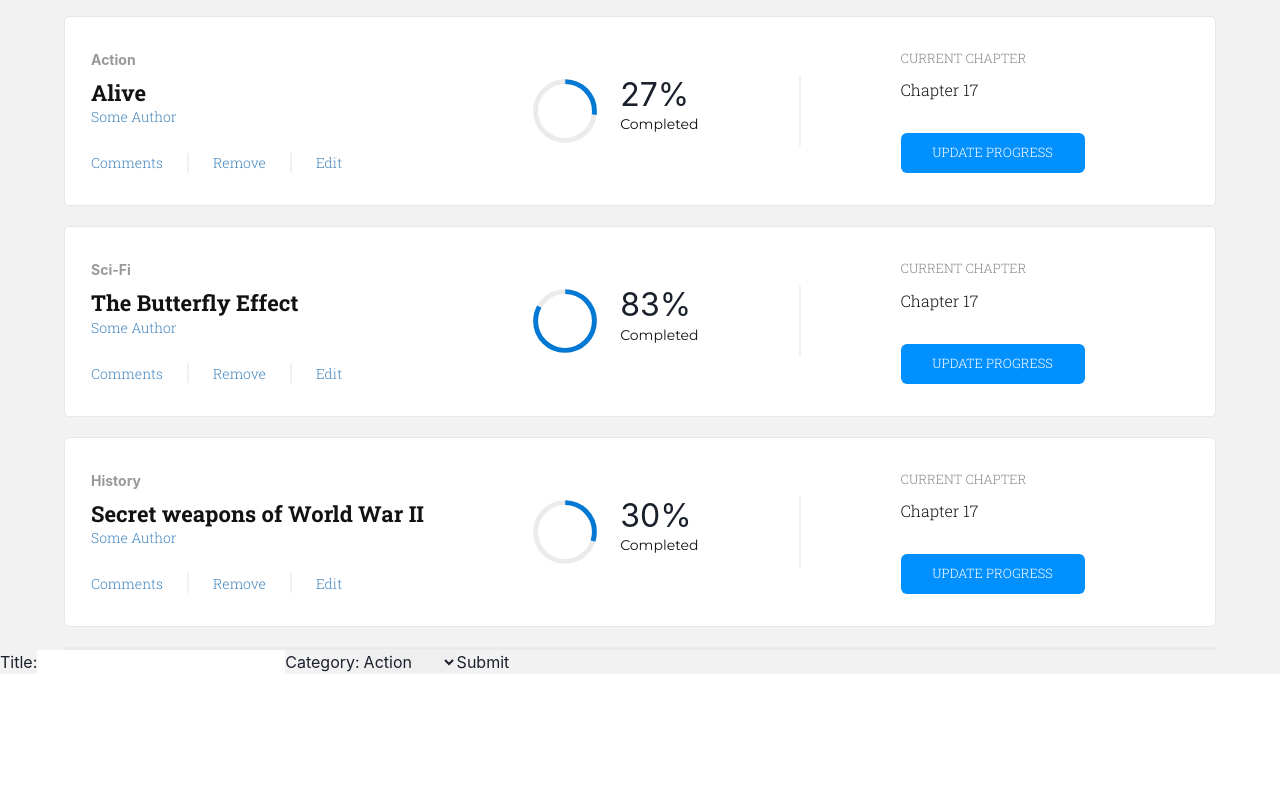
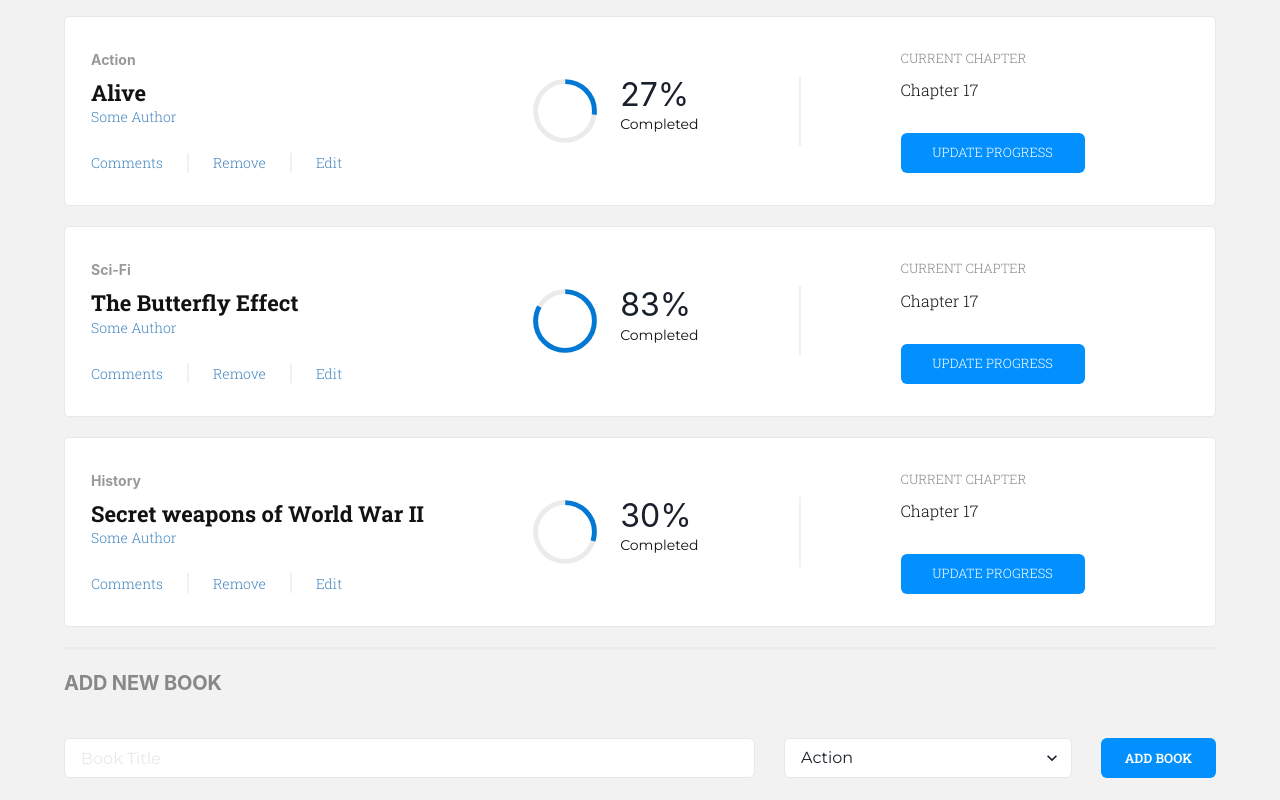
Before and after one commit to Bismarck-GM/react-bookstore-CMS, a React (Create React App) app: page / in a window 1280 px wide. Shown: the part 550-1350 px from the top of the page. Before the commit the page ends 1224 px from the top, so only its background shows below. Built offline with nearby package versions, Linux system fonts and the light colour scheme.

Commit message:
Add styling to the form.

```diff
--- a/src/containers/BooksForm.js
+++ b/src/containers/BooksForm.js
@@ -1,6 +1,17 @@
 import { useState, useEffect } from 'react';
 import { connect } from 'react-redux';
 import PropTypes from 'prop-types';
+import {
+  // Box,
+  // HStack,
+  Flex,
+  // Divider,
+  FormControl,
+  Heading,
+  Select,
+  Input,
+  Button,
+} from '@chakra-ui/react';
 import { createBook } from '../actions';
 
 const BooksForm = ({ createBook }) => {
@@ -36,23 +47,45 @@ const BooksForm = ({ createBook }) => {
   };
 
   return (
-    <div>
-      <form action="">
-        <label htmlFor="title">
-          Title:
-          <input id="title" type="text" onChange={handleChange} value={title} />
-        </label>
-        <label htmlFor="category">
-          Category:
-          <select id="category" onChange={handleChange}>
-            {categories.map(cat => (
-              <option value={cat} key={cat}>{cat}</option>
-            ))}
-          </select>
-        </label>
-        <button type="submit" onClick={handleSubmit}>Submit</button>
-      </form>
-    </div>
+    <Flex paddingX="5%" direction="column" justifyContent="space-around" minH="150px">
+      <Heading fontSize="20px" letterSpacing="-0.18px" color="#888888" fontWeight="bold">ADD NEW BOOK</Heading>
+      <FormControl action="" d="flex" justifyContent="space-between">
+        <Input
+          id="title"
+          type="text"
+          onChange={handleChange}
+          value={title}
+          placeholder="Book Title"
+          bg="white"
+          _placeholder={{ color: '#e8e8e8' }}
+          fontFamily="Montserrat"
+          w="60%"
+        />
+        <Select
+          id="category"
+          onChange={handleChange}
+          bg="white"
+          fontFamily="Montserrat"
+          w="25%"
+        >
+          {categories.map(cat => (
+            <option value={cat} key={cat}>{cat}</option>
+          ))}
+        </Select>
+        <Button
+          type="submit"
+          onClick={handleSubmit}
+          fontFamily="Roboto Slab"
+          letterSpacing="0.5"
+          bg="#0290ff"
+          color="white"
+          fontSize="13px"
+          w="10%"
+        >
+          ADD BOOK
+        </Button>
+      </FormControl>
+    </Flex>
   );
 };
 
```
